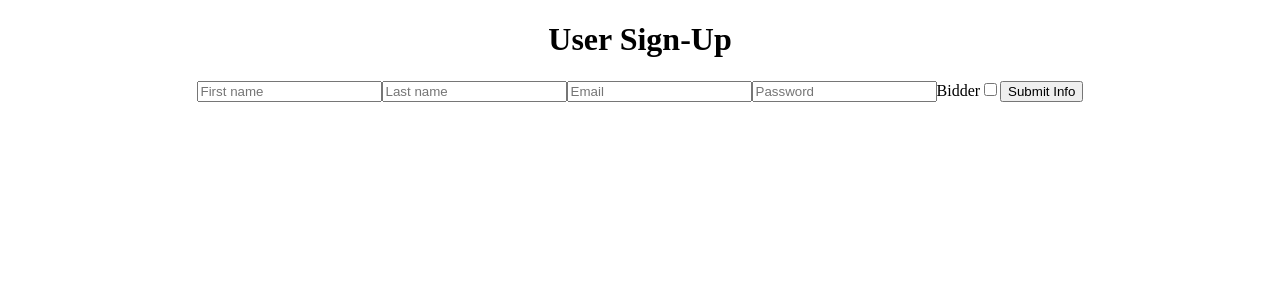
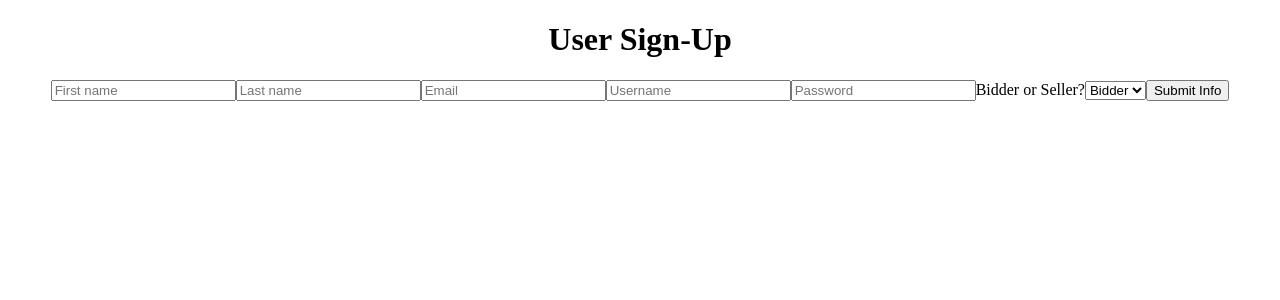
Before and after one commit to allenben746/Frontend-1, a React (Create React App) app in the folder frontend/: page /sign-up in a window 1280 px wide. Shown: the top 300 px of the page. Built offline with nearby package versions, Linux system fonts and the light colour scheme.

Commit message:
Finished Signup

```diff
--- a/frontend/src/components/SignUp.js
+++ b/frontend/src/components/SignUp.js
@@ -3,7 +3,7 @@ import { withFormik, Form, Field } from "formik";
 import axios from 'axios';
 import * as Yup from "yup";
 
-// send back -> first_name, last_name, email, username
+
 
 const SignUpForm = ({ errors, touched, values, status }) => {
     return (
@@ -13,9 +13,13 @@ const SignUpForm = ({ errors, touched, values, status }) => {
                 <Field type="text" name="first_name" placeholder="First name" />
                 <Field type="text" name="last_name" placeholder="Last name" />
                 <Field type="text" name="email" placeholder="Email" />
+                <Field type="text" name="username" placeholder="Username" />
                 <Field type="password" name="password" placeholder="Password" />
-                <label>Bidder
-                <Field type="checkbox" name="user_classification" />
+                <label>Bidder or Seller?
+                <Field component="select" name="user_classification" >
+                    <option value="Bidder">Bidder</option>
+                    <option value="Seller">Seller</option>
+                </Field>
                 </label>
                 <button type="submit">Submit Info</button>
             </Form>
@@ -26,11 +30,12 @@ const SignUpForm = ({ errors, touched, values, status }) => {
 const FormikUserForm = withFormik({
 
     //Handles State
-    mapPropsToValues({first_name, last_name, email, password, user_classification}){
+    mapPropsToValues({first_name, last_name, email, username, password, user_classification}){
         return {
             first_name: first_name || "",
             last_name: last_name || "",
             email: email || "",
+            username: username || "",
             password: password || "",
             user_classification: user_classification || ""
         }
@@ -48,8 +53,8 @@ const FormikUserForm = withFormik({
           .min(6)
           .max(20)
           .required('A password is required'),
-          user_classification: Yup.boolean()
-          .required('Checkbox is required')
+          user_classification: Yup.string()
+          .required('Selection is required')
       }),
      //Post request
     handleSubmit(values, {setStatus, resetForm}){
```
